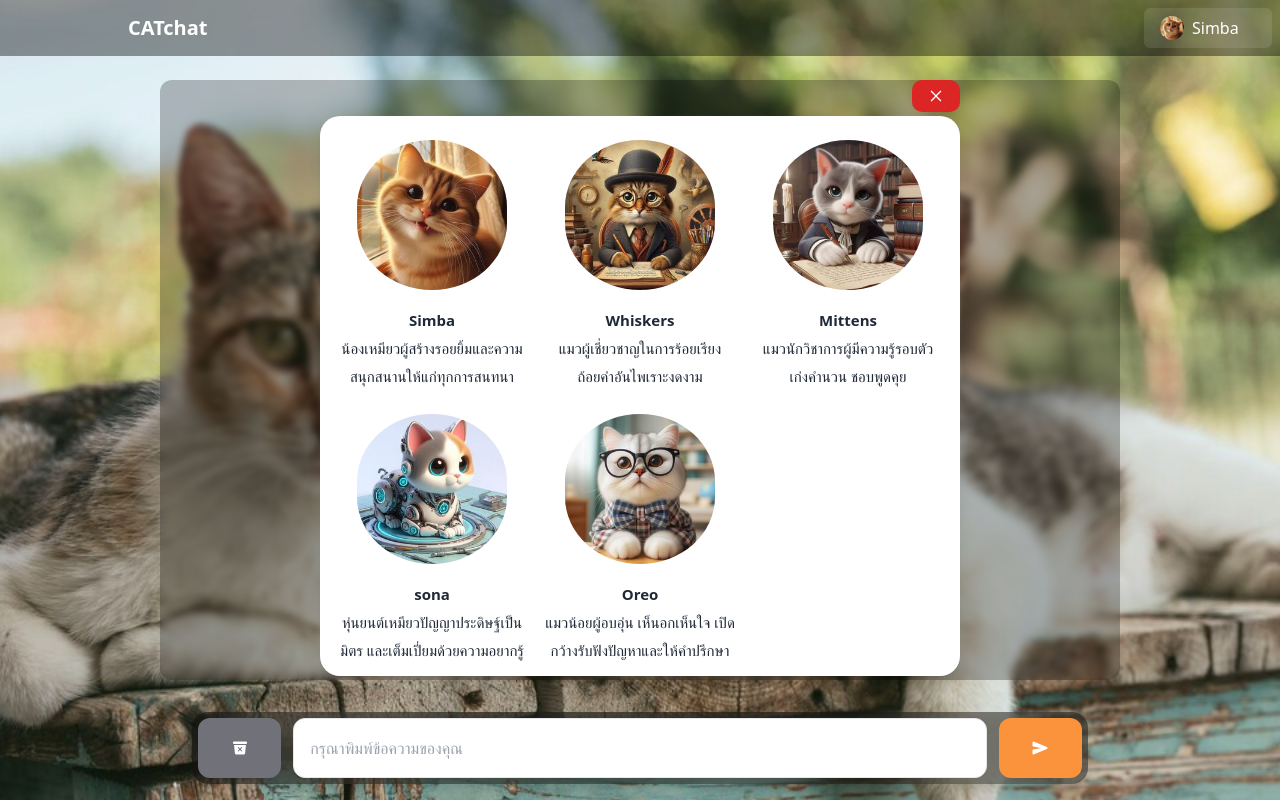
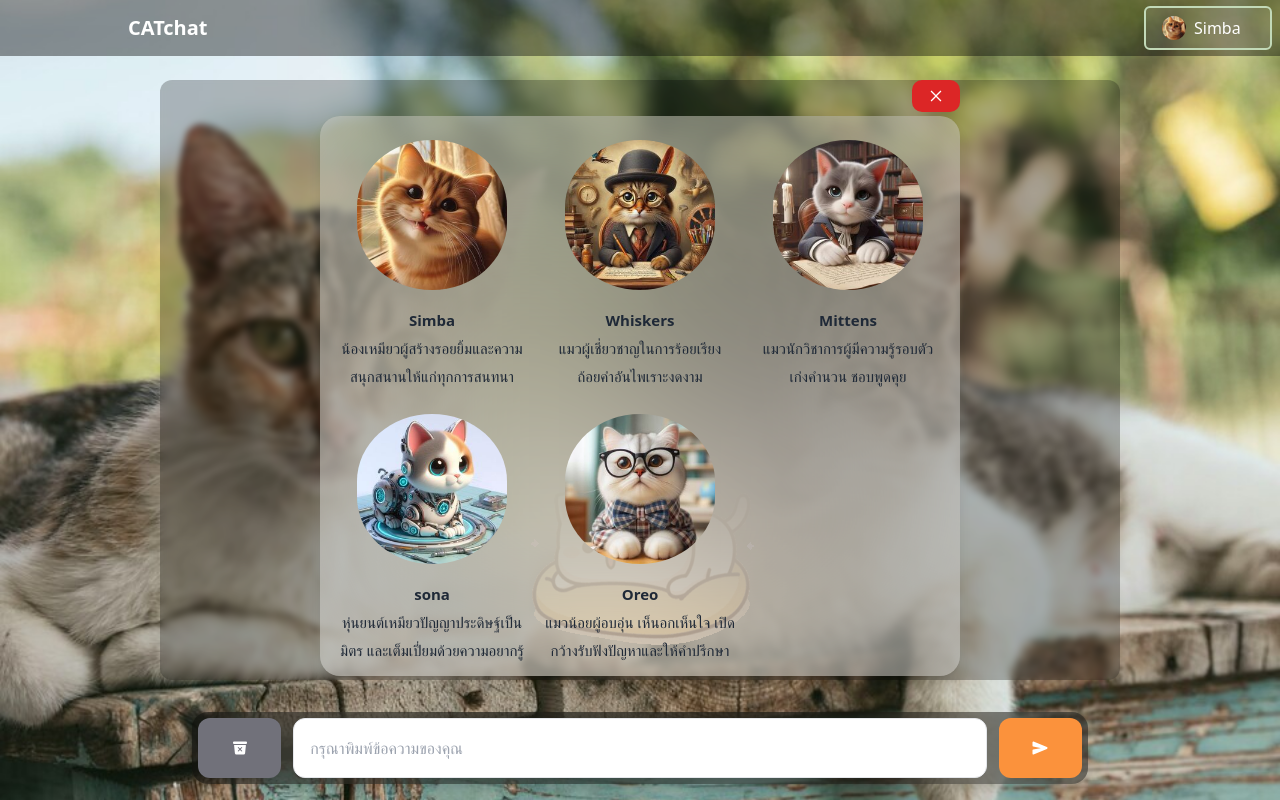
Before and after one commit to PattanasakGit/CatChat, a Next.js app: page / in a window 1280 px wide. Both pictures are taken after a click on the button "Simba". Built offline with nearby package versions, Linux system fonts and the light colour scheme.

Commit message:
fix: add color btn select cat

```diff
--- a/src/app/componants/CustomNavbar.tsx
+++ b/src/app/componants/CustomNavbar.tsx
@@ -21,7 +21,7 @@ const CustomNavbar: React.FC = () => {
   };
 
   const CatDetails: React.FC<{ cat: ICat }> = ({ cat }) => (
-    <div className="flex flex-col items-center transform hover:scale-[1.1] transition-transform duration-300 hover:bg-orange-100 rounded-md ">
+    <div className="flex flex-col items-center transform hover:scale-[1.1] transition-transform duration-300 hover:bg-orange-100 rounded-md hover:border-2 border-transparent border-solid rainbow-border ">
       <img src={cat.image} alt={cat.name} className="py-2 w-[90px] md:w-[110px] lg:w-[125px] xl:w-[150px] rounded-full mb-2" />
       <div className="text-center">
         <h3 className="text-lg sm:text-xl md:text-xl lg:text-[15px] font-bold">{cat.name}</h3>
@@ -38,12 +38,12 @@ const CustomNavbar: React.FC = () => {
         <div className="flex">
           <div className="relative inline-block" ref={catDropdownRef}>
             <button
-              className="flex items-center min-w-32 px-4 py-2 rounded-md bg-white bg-opacity-10 hover:bg-orange-500"
+              className="flex items-center min-w-32 px-4 py-2 rounded-md bg-white bg-opacity-10 hover:bg-orange-500 border-2 border-transparent border-solid rainbow-border"
               onClick={toggleCatDropdown}
             >
               {selectedCat && (
                 <>
-                  <div className="flex items-center">
+                  <div className="flex items-center ">
                     <img
                       src={selectedCat.image}
                       alt={selectedCat.name}
@@ -68,7 +68,7 @@ const CustomNavbar: React.FC = () => {
                   </div>
 
                 <div
-                  className="bg-white text-gray-800 rounded-[20px] shadow-lg p-4
+                  className="bg-[#ffffff55] backdrop-blur-[100px] text-gray-800 rounded-[20px] shadow-lg p-4
                   w-[96%] md:w-[70%] lg:w-[60%] xl:w-[50%] overflow-auto h-[70vh] xl:overflow-hide
                 "
                 >
```
